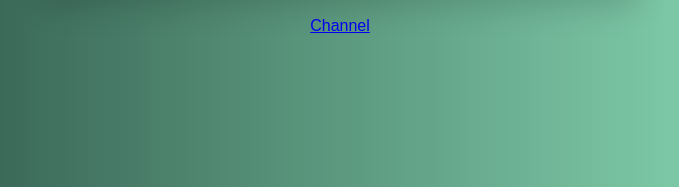
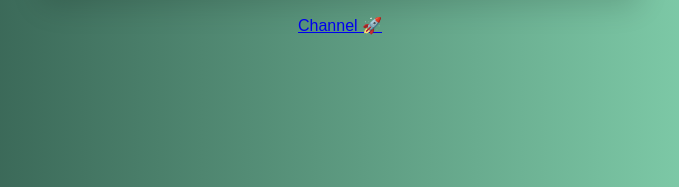
Before and after one commit to neemagfb/Zip-Executing, a plain HTML site: page index.html in a window 1280 px wide. Shown: the part 522-709 px from the top of the page, 300-979 px from the left. Drawn offline with nearby package versions, Linux system fonts and the light colour scheme.

Commit message:
Update index.html

```diff
--- a/index.html
+++ b/index.html
@@ -17,7 +17,7 @@
   <div class="file-container" id="fileList"></div>
 
   <div class="social-icons">
-            <a href="https://t.me/rand2m" target="_blank">Channel</a>
+            <a href="https://t.me/+fZ9XwHiZ0Ik3MzRk" target="_blank">Channel 🚀</a>
         </div>
     </div>
 
```
